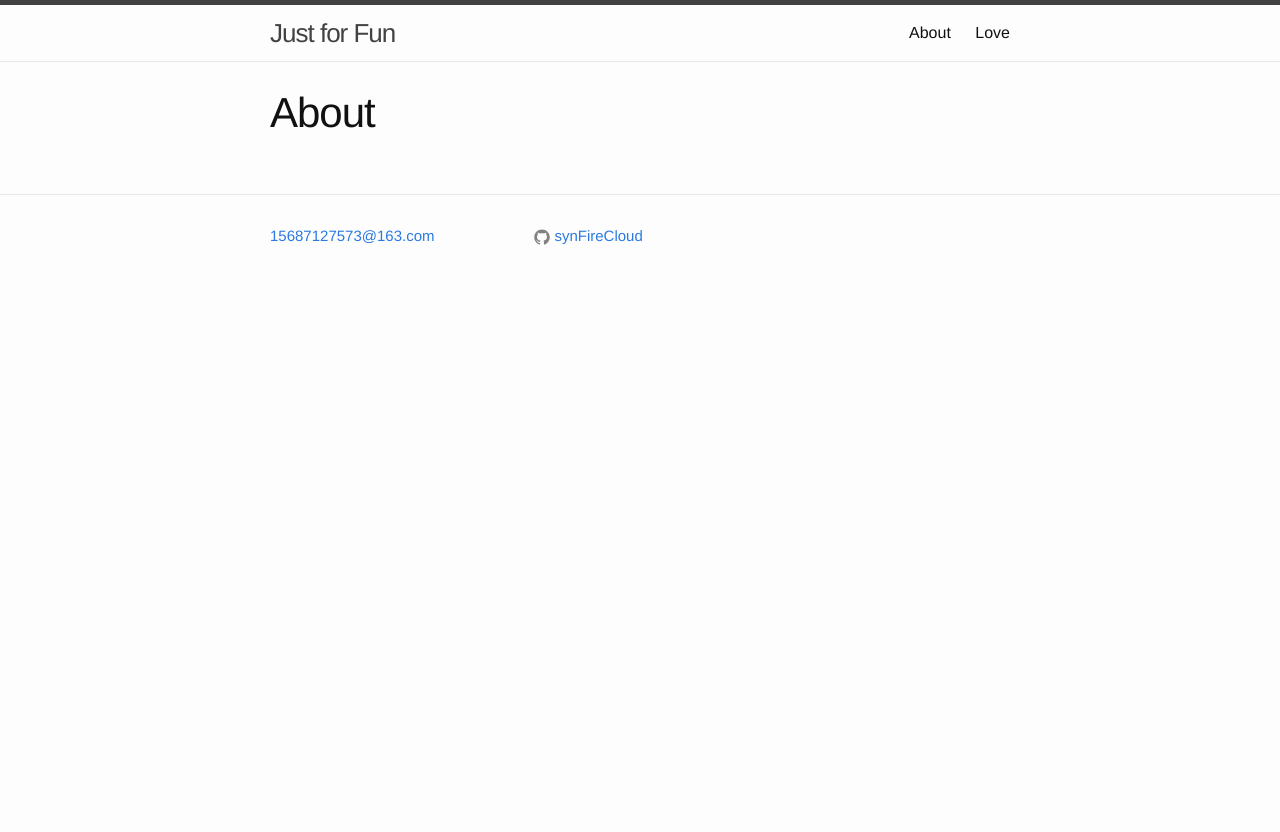
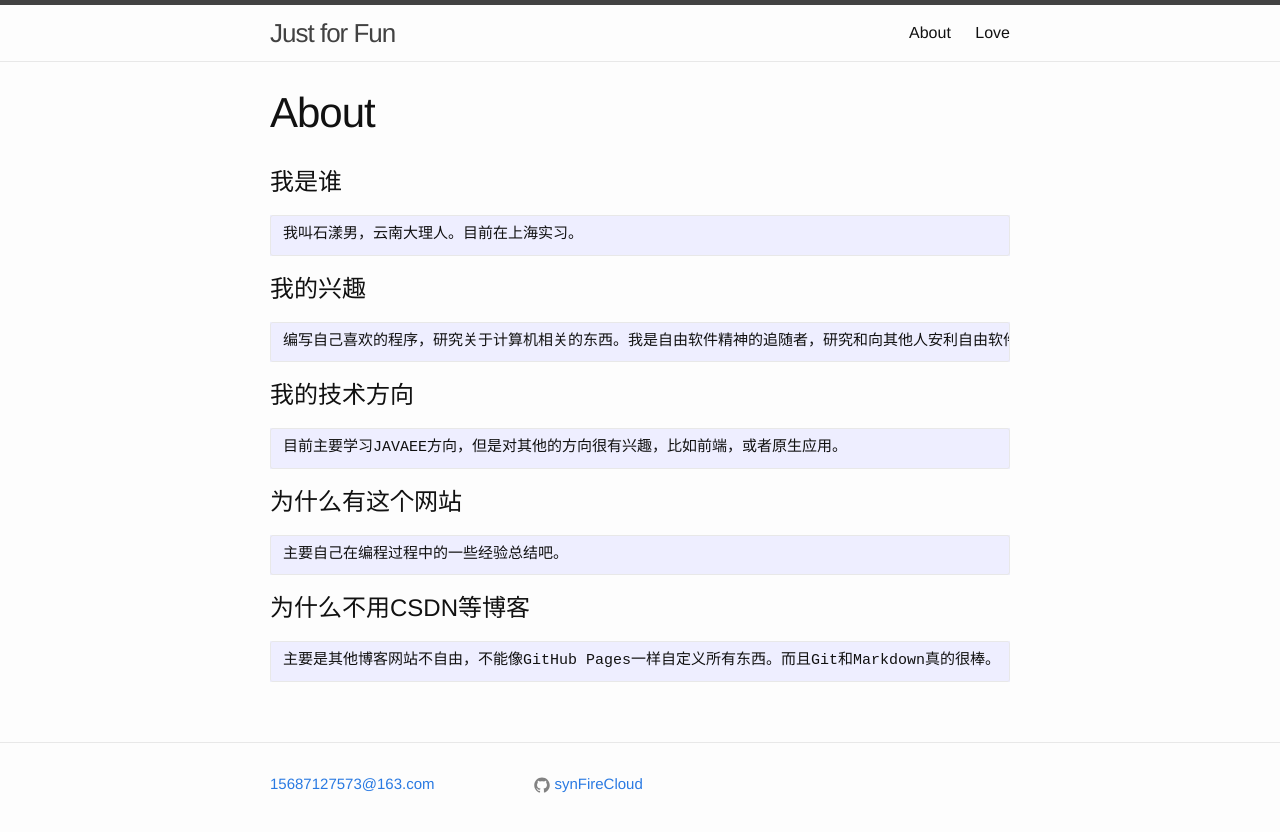
Before and after one commit to synFireCloud/synfirecloud.github.com, a Jekyll site: the page built from about.md, in a window 1280 px wide. Shown: the top 832 px of the page. Built offline with Jekyll 4.4.1, drawn with Linux system fonts in a browser that asks for light colours.

Commit message:
[ADD]about

```diff
--- a/about.md
+++ b/about.md
@@ -3,3 +3,18 @@ layout: page
 title: About
 permalink: /about/
 ---
+
+# 我是谁
+	我叫石漾男，云南大理人。目前在上海实习。
+
+# 我的兴趣
+	编写自己喜欢的程序，研究关于计算机相关的东西。我是自由软件精神的追随者，研究和向其他人安利自由软件也是我的兴趣所在。
+
+# 我的技术方向
+	目前主要学习JAVAEE方向，但是对其他的方向很有兴趣，比如前端，或者原生应用。
+
+# 为什么有这个网站
+	主要自己在编程过程中的一些经验总结吧。
+
+# 为什么不用CSDN等博客
+	主要是其他博客网站不自由，不能像GitHub Pages一样自定义所有东西。而且Git和Markdown真的很棒。
```
